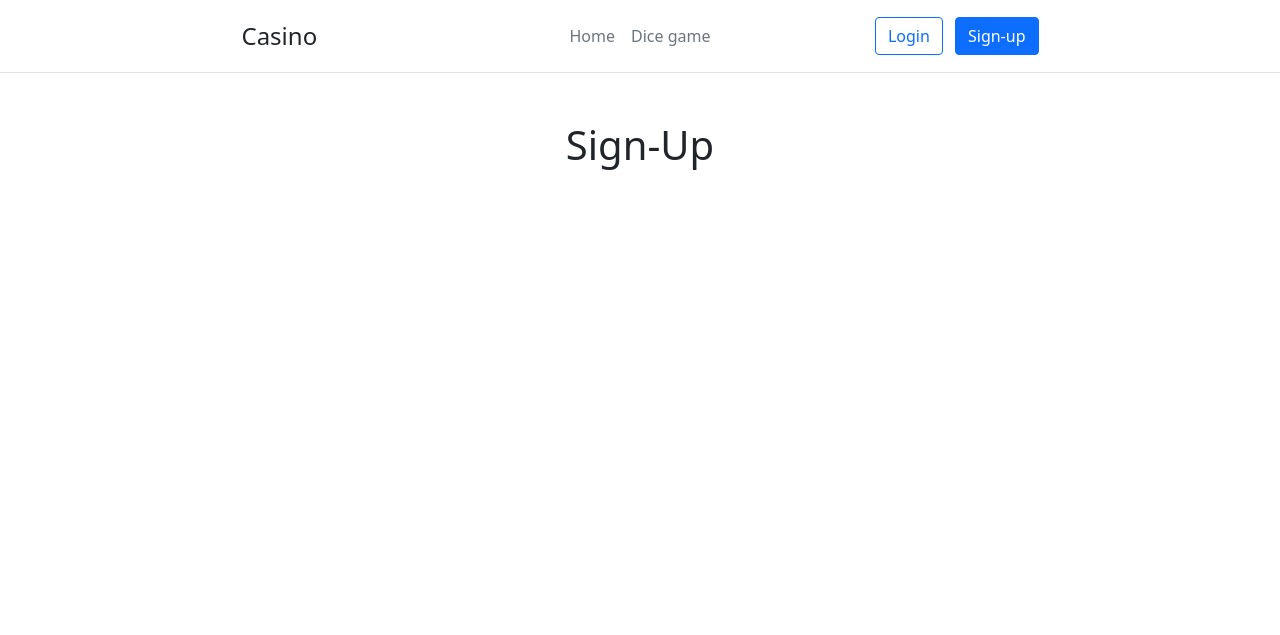
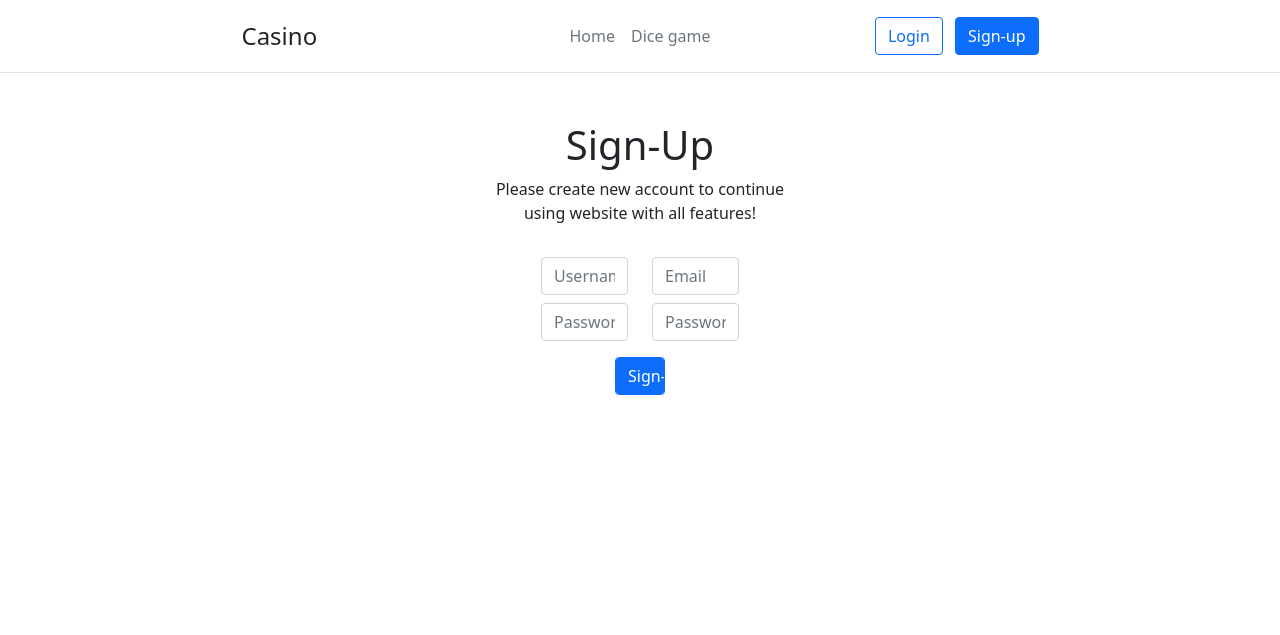
Before and after one commit to kirillzhosul/casino, a Python web app: template src/app/templates/authentication/authentication.signup.html.jinja in a window 1280 px wide. Shown: the top 635 px of the page. Run offline with Jinja, Linux system fonts and the light colour scheme; the template is opened without the code that fills it, so the values that code supplies are empty; some libraries are stand-ins or nearby versions.

Commit message:
Signup HTML

```diff
--- a/src/app/static/js/authentication/signup.js
+++ b/src/app/static/js/authentication/signup.js
@@ -0,0 +1,8 @@
+
+
+function signup(event){
+    // Do signup submit.
+
+    // Preventing reloading.
+    event.preventDefault();
+}
--- a/src/app/templates/authentication/authentication.signup.html.jinja
+++ b/src/app/templates/authentication/authentication.signup.html.jinja
@@ -9,8 +9,30 @@
 {% block main %}
 <div class="container w-25 pt-5">
     <h1>Sign-Up</h1>
-    <form onsubmit="">
+    <p>Please create new account to continue using website with all features!</p>
+    <form onsubmit="signup(event)" class="pt-3">
+        <div class="container w-75">
+            <div class="row">
+                <div class="col">
+                    <input type="text" name="username" placeholder="Username" class="form-control">
+                </div>
+                <div class="col">
+                    <input type="text" name="mail" placeholder="Email" class="form-control">
+                </div>
+            </div>
+            <div class="row pt-2">
+                <div class="col">
+                    <input type="password" name="password" placeholder="Password" class="form-control">
+                </div>
+                <div class="col">
+                    <input type="password" name="password-verify" placeholder="Password Verify" class="form-control">
+                </div>
+            </div>
+        </div>
+        <div class="container w-25 pt-3">
 
+            <input type="submit" class="btn btn-primary form-control" value="Sign-Up">
+        </div>
     </form>
 </div>
 {%endblock %}
```
